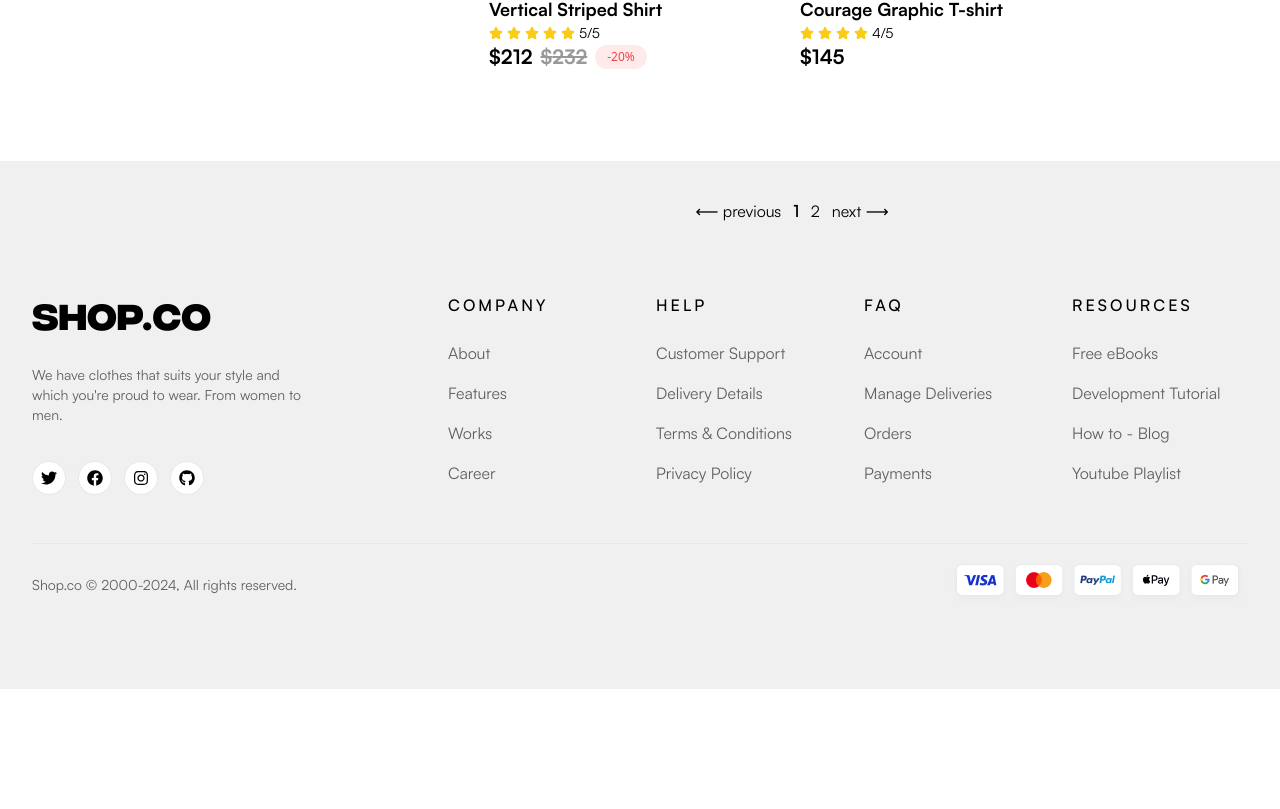
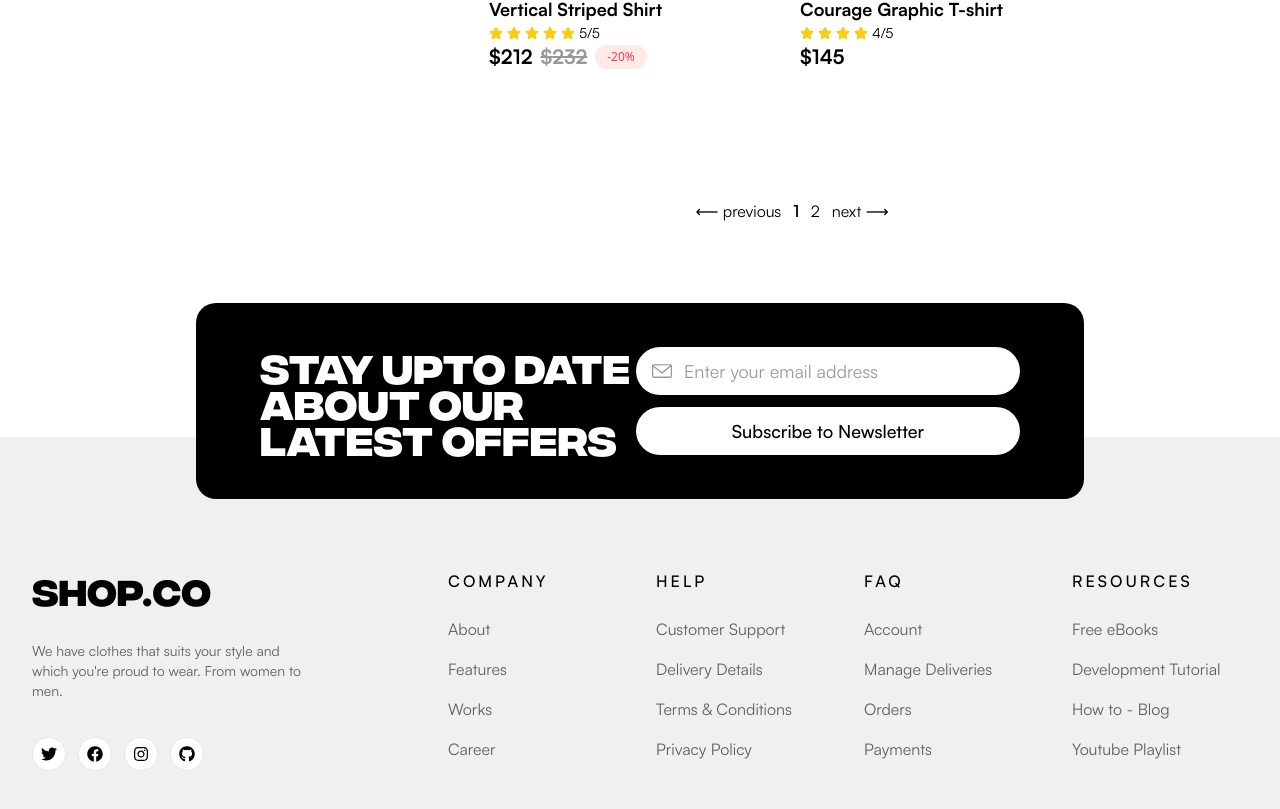
Before and after one commit to WebDev-MAP/E-Commerce, a React (Vite) app: page /home/category in a window 1280 px wide. Shown: the part 1299-2108 px from the top of the page. Before the commit the page ends 1988 px from the top, so only its background shows below. Built offline with nearby package versions, Linux system fonts and the light colour scheme.

Commit message:
Add Newsletter component to PageCategory

```diff
--- a/src/pages/PageCategory.jsx
+++ b/src/pages/PageCategory.jsx
@@ -1,6 +1,7 @@
 import Breadcrumbs from '../components/Breadcrumbs'
 import PaginatedItems from '../components/PaginatedItems'
 import SideBar from '../components/SideBar'
+import Newsletter from '../components/Newsletter'
 
 function PageCategory() {
   return (
@@ -9,9 +10,13 @@ function PageCategory() {
         <Breadcrumbs />
       </div>
       {/* Sidebar */}
-      <div className="flex">
+      <div className="flex ">
         <SideBar />
         <PaginatedItems itemsPerPage={6} />
+        <div className="block"></div>
+      </div>
+      <div className="mt-20">
+        <Newsletter />
       </div>
     </div>
   )
```
